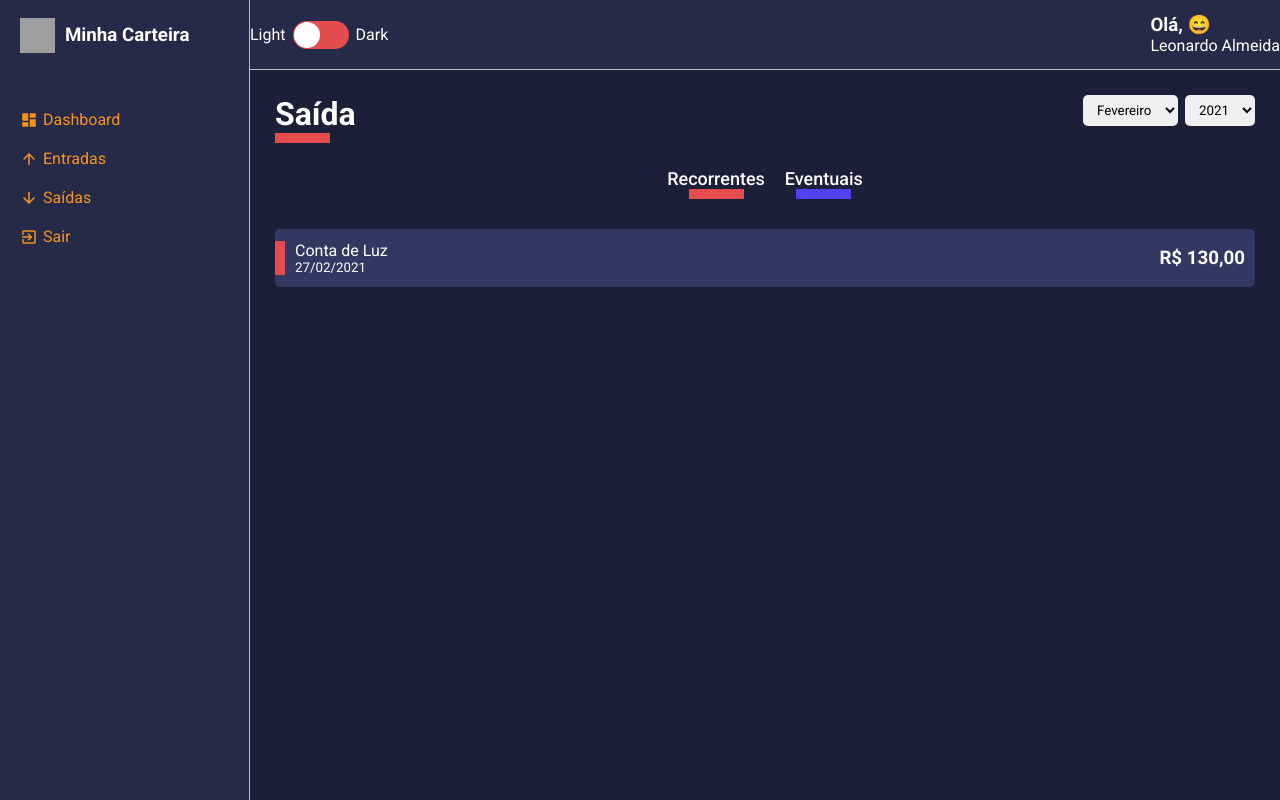
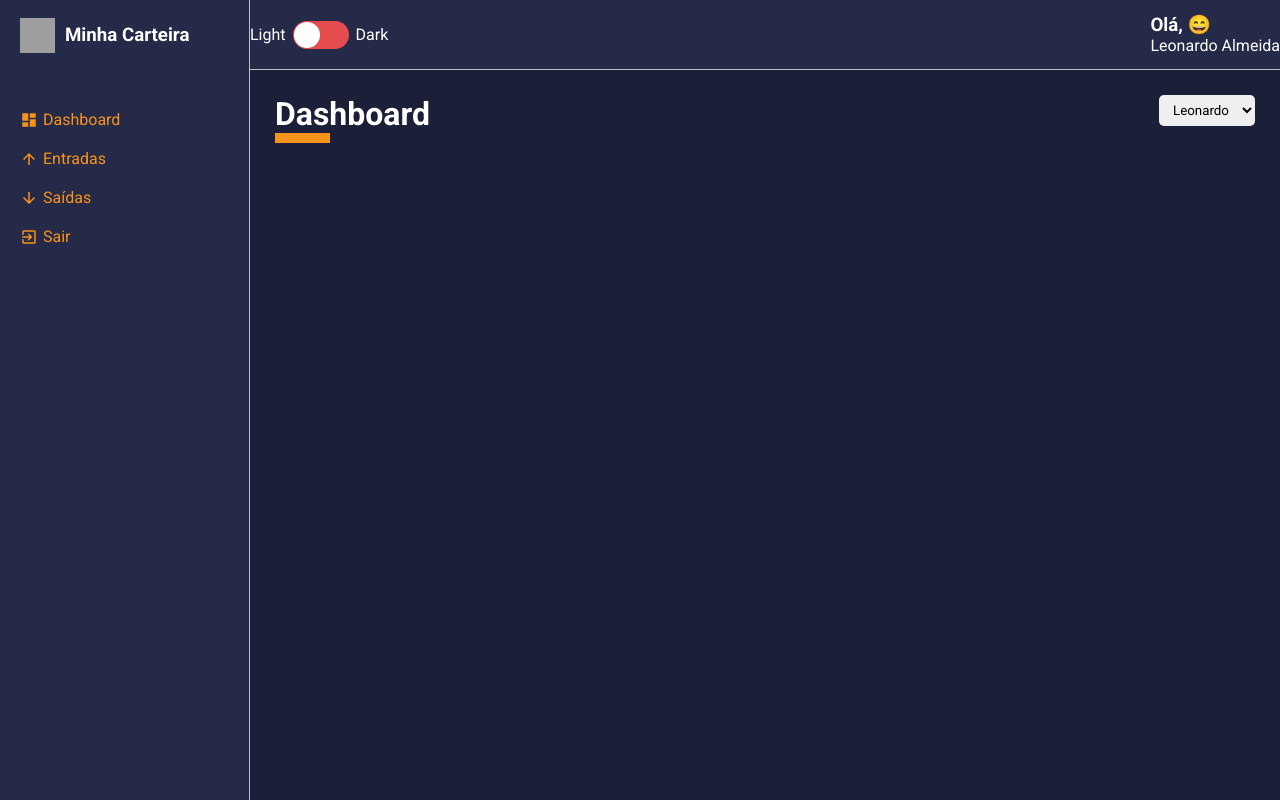
Before and after one commit to leonardo-teles/minha-carteira, a React (Create React App) app: page /dashboard in a window 1280 px wide. Built offline with nearby package versions, Linux system fonts and the light colour scheme; grey boxes are pictures that could not be loaded.

Commit message:
Criando a Navegação de Páginas

```diff
--- a/package.json
+++ b/package.json
@@ -10,10 +10,12 @@
     "@types/node": "^12.0.0",
     "@types/react": "^17.0.0",
     "@types/react-dom": "^17.0.0",
+    "@types/react-router-dom": "^5.1.7",
     "@types/styled-components": "^5.1.7",
     "react": "^17.0.1",
     "react-dom": "^17.0.1",
     "react-icons": "^4.2.0",
+    "react-router-dom": "^5.2.0",
     "react-scripts": "4.0.3",
     "react-switch": "^6.0.0",
     "styled-components": "^5.2.1",
--- a/src/App.tsx
+++ b/src/App.tsx
@@ -2,9 +2,7 @@
 import { ThemeProvider } from 'styled-components';
 import GlobalStyles from './styles/GlobalStyles';
 
-import Layout from './components/Layout';
-import Dashboard from './pages/Dashboard';
-import List from './pages/List';
+import Routes from './routes';
 
 import dark from './styles/themes/dark';
 
@@ -12,9 +10,7 @@
     return (
         <ThemeProvider theme={dark}>
             <GlobalStyles />
-            <Layout>
-                <List />
-            </Layout>
+            <Routes />
         </ThemeProvider>
     );
 }
--- a/src/components/Aside/index.tsx
+++ b/src/components/Aside/index.tsx
@@ -14,17 +14,17 @@
             </Header>
 
             <MenuContainer>
-                <MenuItemLink href="#">
+                <MenuItemLink href="/dashboard">
                     <MdDashboard />
                     Dashboard
                 </MenuItemLink>
 
-                <MenuItemLink href="#">
+                <MenuItemLink href="/list/entry-balance">
                     <MdArrowUpward />
                     Entradas
                 </MenuItemLink>
 
-                <MenuItemLink href="#">
+                <MenuItemLink href="/list/exit-balance">
                     <MdArrowDownward />
                     Saídas
                 </MenuItemLink>
--- a/src/components/SelectInput/index.tsx
+++ b/src/components/SelectInput/index.tsx
@@ -15,7 +15,11 @@
             <select>
                 {
                     options.map(option => (
-                        <option value={option.value}>{option.label}</option>
+                        <option
+                            key={option.value}
+                            value={option.value}>
+                            {option.label}
+                        </option>
                     ))
                 }
             </select>
--- a/src/pages/List/index.tsx
+++ b/src/pages/List/index.tsx
@@ -1,4 +1,4 @@
-import React from 'react';
+import React, {useMemo} from 'react';
 
 import ContentHeader from '../../components/ContentHeader';
 import SelectInput from '../../components/SelectInput';
@@ -6,7 +6,25 @@
 
 import { Container, Content, Filters } from './styles';
 
-const List: React.FC = () => {
+interface IRouteParams {
+    match: {
+        params: {
+            type: string;
+        }
+    }
+}
+
+const List: React.FC<IRouteParams> = ({ match }) => {
+
+    const { type } = match.params;
+
+    const title = useMemo(() => {
+        return type === 'entry-balance' ? 'Entradas' : 'Saídas'
+    },[type]);
+
+    const lineColor = useMemo(() => {
+        return type === 'entry-balance' ? '#F7931B' : '#E44C4E'
+    },[type]);
 
     const months = [
         {value: 2, label: 'Fevereiro'},
@@ -22,7 +40,7 @@
 
     return (
         <Container>
-            <ContentHeader title="Saída" lineColor="#E44C4E">
+            <ContentHeader title={title} lineColor={lineColor}>
                 <SelectInput options={months} />
                 <SelectInput options={years} />
             </ContentHeader>
--- /dev/null
+++ b/src/routes/app.routes.tsx
@@ -0,0 +1,17 @@
+import React from 'react';
+import { Switch, Route } from 'react-router-dom';
+
+import Layout from '../components/Layout';
+import Dashboard from '../pages/Dashboard';
+import List from '../pages/List';
+
+const AppRoutes: React.FC = () => (
+    <Layout>
+        <Switch>
+            <Route path="/dashboard" exact component={Dashboard} />
+            <Route path="/list/:type" exact component={List} />
+        </Switch>
+    </Layout>
+);
+
+export default AppRoutes;
--- /dev/null
+++ b/src/routes/index.tsx
@@ -0,0 +1,12 @@
+import React from 'react';
+import { BrowserRouter } from 'react-router-dom';
+
+import App from './app.routes';
+
+const Routes: React.FC = () => (
+    <BrowserRouter>
+        <App />
+    </BrowserRouter>
+);
+
+export default Routes;
```
Also changed, not shown: 1 other file (tests, documents, lock files or other folders).
